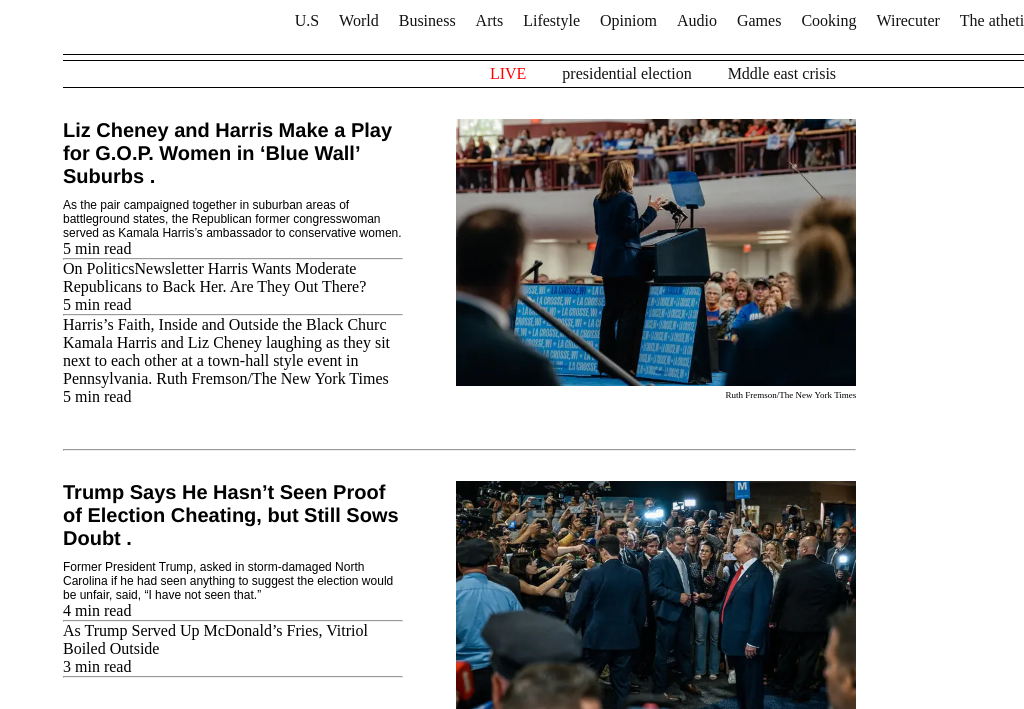
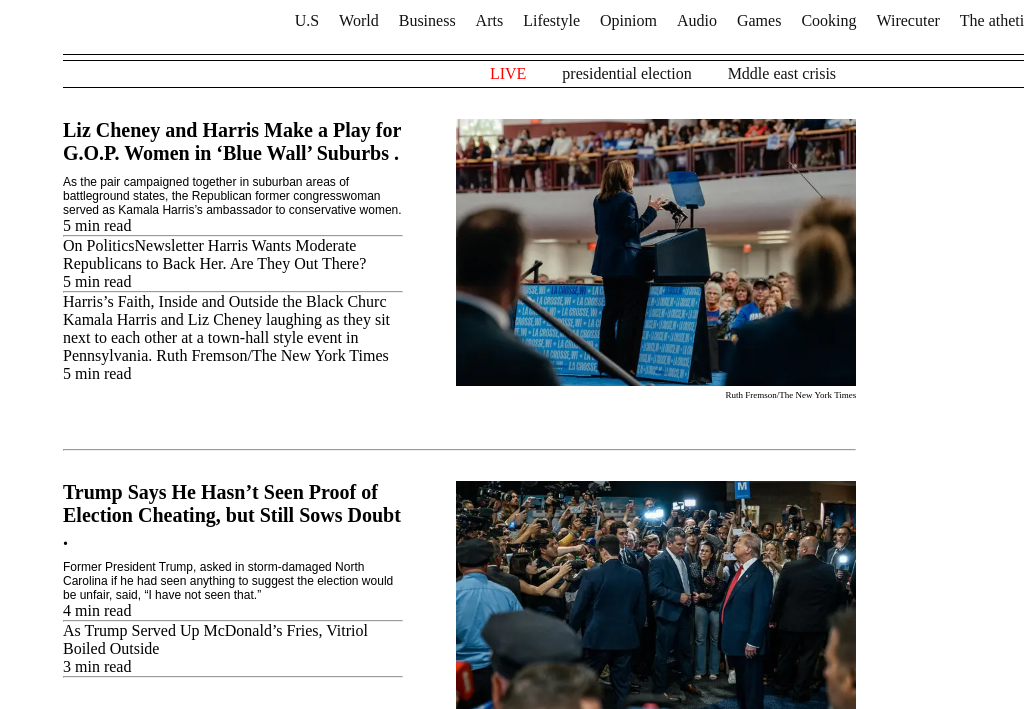
Before and after one commit to Diderot-sielinou/newyorktimes, a plain HTML site: page index.html in a window 1280 px wide. Shown: the part 91-800 px from the top of the page, without its empty margins (256-1280 px from the left). Drawn offline with Linux system fonts and the light colour scheme.

Commit message:
resolve lint error

```diff
--- a/stlyle/style.css
+++ b/stlyle/style.css
@@ -172,7 +172,6 @@
 .big {
   font-size: 20px;
   font-weight: 700;
-  font-family: "Franklin Gothic Medium";
   margin-bottom: 10px;
 }
 
```
